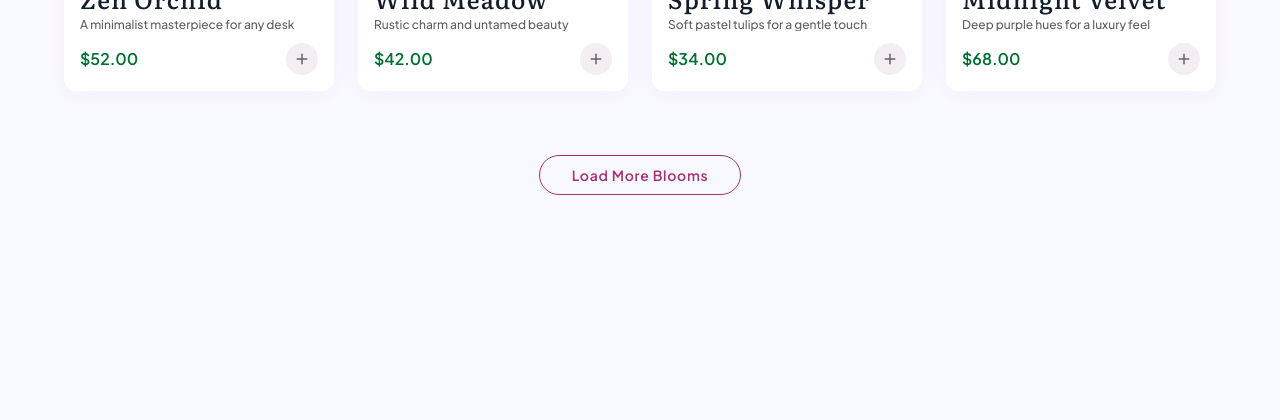
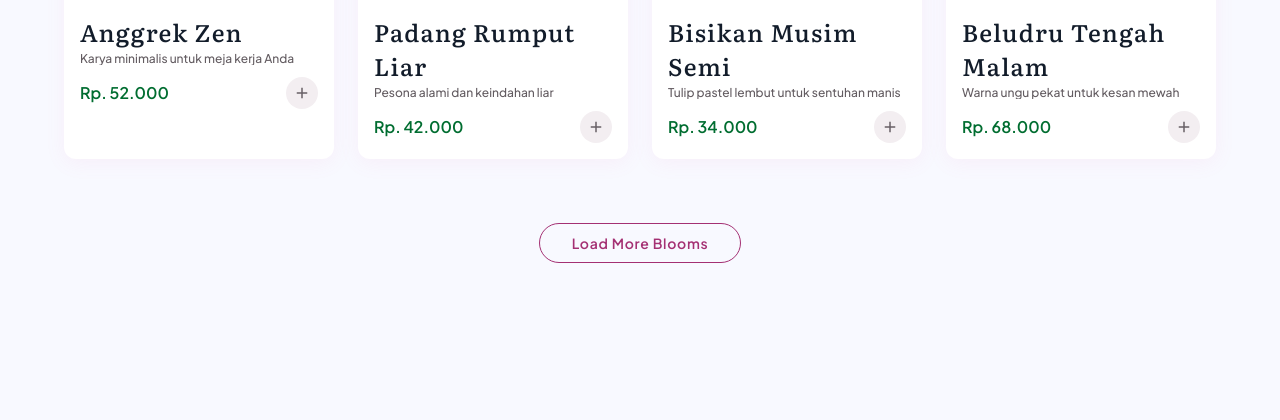
Before and after one commit to yuyunpinoliaa/projek-web-florashop, a PHP site: page /frontend/pages/katalog.php in a window 1280 px wide. Shown: the part 1011-1431 px from the top of the page. Before the commit the page ends 1206 px from the top, so only its background shows below. Run offline with PHP 8.4, Linux system fonts and the light colour scheme; data that the repository does not hold is empty; some libraries are stand-ins or nearby versions.

Commit message:
Memperbarui data katalog (#2)

```diff
--- a/frontend/pages/katalog.php
+++ b/frontend/pages/katalog.php
@@ -122,8 +122,8 @@ session_start();
 <main class="max-w-[1200px] mx-auto px-md md:px-lg mt-sm md:mt-md">
 <!-- Hero Section/Page Header -->
 <div class="py-sm md:py-md">
-    <h2 class="font-headline-lg text-headline-lg-mobile md:text-headline-lg text-on-surface">Curated Collections</h2>
-    <p class="font-body-md text-body-md text-secondary mt-xs max-w-lg">Find the perfect bloom for every occasion, hand-picked for freshness and elegance.</p>
+    <h2 class="font-headline-lg text-headline-lg-mobile md:text-headline-lg text-on-surface">Koleksi Pilihan</h2>
+    <p class="font-body-md text-body-md text-secondary mt-xs max-w-lg">Temukan bunga sempurna untuk setiap kesempatan, dipilih langsung untuk kesegaran dan keindahan.</p>
 </div>
 <!-- Filter & Sort Bar -->
 <div class="sticky top-[64px] z-40 bg-surface/80 backdrop-blur-md py-4 -mx-md px-md overflow-x-auto no-scrollbar flex items-center gap-sm md:gap-md">
@@ -162,10 +162,10 @@ session_start();
             </div>
         </div>
         <div class="p-4 flex flex-col gap-1">
-            <h3 class="font-headline-md text-label-md md:text-headline-md text-on-surface group-hover:text-primary transition-colors">Blushing Peonies</h3>
-            <p class="font-body-md text-label-sm text-secondary truncate">Elegant arrangement for special moments</p>
+            <h3 class="font-headline-md text-label-md md:text-headline-md text-on-surface group-hover:text-primary transition-colors">Peony Merah Muda</h3>
+            <p class="font-body-md text-label-sm text-secondary truncate">Rangkaian elegan untuk momen spesial</p>
             <div class="mt-2 flex items-center justify-between">
-                <span class="font-body-lg text-tertiary font-semibold">$45.00</span>
+                <span class="font-body-lg text-tertiary font-semibold">Rp. 45.000</span>
                 <button class="h-8 w-8 rounded-full bg-secondary-container/50 text-on-secondary-container flex items-center justify-center hover:bg-primary hover:text-on-primary transition-all active:scale-90">
                     <span class="material-symbols-outlined text-[18px]">add</span>
                 </button>
@@ -181,10 +181,10 @@ session_start();
             </button>
         </div>
         <div class="p-4 flex flex-col gap-1">
-            <h3 class="font-headline-md text-label-md md:text-headline-md text-on-surface group-hover:text-primary transition-colors">Crimson Romance</h3>
-            <p class="font-body-md text-label-sm text-secondary truncate">Classic long-stemmed red roses</p>
+            <h3 class="font-headline-md text-label-md md:text-headline-md text-on-surface group-hover:text-primary transition-colors">Romansa Merah Tua</h3>
+            <p class="font-body-md text-label-sm text-secondary truncate">Mawar merah klasik bertangkai panjang</p>
             <div class="mt-2 flex items-center justify-between">
-                <span class="font-body-lg text-tertiary font-semibold">$59.00</span>
+                <span class="font-body-lg text-tertiary font-semibold">Rp. 59.000</span>
                 <button class="h-8 w-8 rounded-full bg-secondary-container/50 text-on-secondary-container flex items-center justify-center hover:bg-primary hover:text-on-primary transition-all active:scale-90">
                     <span class="material-symbols-outlined text-[18px]">add</span>
                 </button>
@@ -200,10 +200,10 @@ session_start();
             </button>
         </div>
         <div class="p-4 flex flex-col gap-1">
-            <h3 class="font-headline-md text-label-md md:text-headline-md text-on-surface group-hover:text-primary transition-colors">Starlight Lily</h3>
-            <p class="font-body-md text-label-sm text-secondary truncate">Pure white lilies for a serene home</p>
+            <h3 class="font-headline-md text-label-md md:text-headline-md text-on-surface group-hover:text-primary transition-colors">Lily Cahaya Bintang</h3>
+            <p class="font-body-md text-label-sm text-secondary truncate">Lily putih murni untuk rumah yang tenang</p>
             <div class="mt-2 flex items-center justify-between">
-                <span class="font-body-lg text-tertiary font-semibold">$38.00</span>
+                <span class="font-body-lg text-tertiary font-semibold">Rp. 38.000</span>
                 <button class="h-8 w-8 rounded-full bg-secondary-container/50 text-on-secondary-container flex items-center justify-center hover:bg-primary hover:text-on-primary transition-all active:scale-90">
                     <span class="material-symbols-outlined text-[18px]">add</span>
                 </button>
@@ -219,10 +219,10 @@ session_start();
             </button>
         </div>
         <div class="p-4 flex flex-col gap-1">
-            <h3 class="font-headline-md text-label-md md:text-headline-md text-on-surface group-hover:text-primary transition-colors">Golden Sun</h3>
-            <p class="font-body-md text-label-sm text-secondary truncate">Bring the warmth of the sun indoors</p>
+            <h3 class="font-headline-md text-label-md md:text-headline-md text-on-surface group-hover:text-primary transition-colors">Matahari Keemasan</h3>
+            <p class="font-body-md text-label-sm text-secondary truncate">Bawa kehangatan matahari ke dalam ruangan</p>
             <div class="mt-2 flex items-center justify-between">
-                <span class="font-body-lg text-tertiary font-semibold">$32.00</span>
+                <span class="font-body-lg text-tertiary font-semibold">Rp. 32.000</span>
                 <button class="h-8 w-8 rounded-full bg-secondary-container/50 text-on-secondary-container flex items-center justify-center hover:bg-primary hover:text-on-primary transition-all active:scale-90">
                     <span class="material-symbols-outlined text-[18px]">add</span>
                 </button>
@@ -238,10 +238,10 @@ session_start();
             </button>
         </div>
         <div class="p-4 flex flex-col gap-1">
-            <h3 class="font-headline-md text-label-md md:text-headline-md text-on-surface group-hover:text-primary transition-colors">Zen Orchid</h3>
-            <p class="font-body-md text-label-sm text-secondary truncate">A minimalist masterpiece for any desk</p>
+            <h3 class="font-headline-md text-label-md md:text-headline-md text-on-surface group-hover:text-primary transition-colors">Anggrek Zen</h3>
+            <p class="font-body-md text-label-sm text-secondary truncate">Karya minimalis untuk meja kerja Anda</p>
             <div class="mt-2 flex items-center justify-between">
-                <span class="font-body-lg text-tertiary font-semibold">$52.00</span>
+                <span class="font-body-lg text-tertiary font-semibold">Rp. 52.000</span>
                 <button class="h-8 w-8 rounded-full bg-secondary-container/50 text-on-secondary-container flex items-center justify-center hover:bg-primary hover:text-on-primary transition-all active:scale-90">
                     <span class="material-symbols-outlined text-[18px]">add</span>
                 </button>
@@ -260,10 +260,10 @@ session_start();
             </div>
         </div>
         <div class="p-4 flex flex-col gap-1">
-            <h3 class="font-headline-md text-label-md md:text-headline-md text-on-surface group-hover:text-primary transition-colors">Wild Meadow</h3>
-            <p class="font-body-md text-label-sm text-secondary truncate">Rustic charm and untamed beauty</p>
+            <h3 class="font-headline-md text-label-md md:text-headline-md text-on-surface group-hover:text-primary transition-colors">Padang Rumput Liar</h3>
+            <p class="font-body-md text-label-sm text-secondary truncate">Pesona alami dan keindahan liar</p>
             <div class="mt-2 flex items-center justify-between">
-                <span class="font-body-lg text-tertiary font-semibold">$42.00</span>
+                <span class="font-body-lg text-tertiary font-semibold">Rp. 42.000</span>
                 <button class="h-8 w-8 rounded-full bg-secondary-container/50 text-on-secondary-container flex items-center justify-center hover:bg-primary hover:text-on-primary transition-all active:scale-90">
                     <span class="material-symbols-outlined text-[18px]">add</span>
                 </button>
@@ -279,10 +279,10 @@ session_start();
             </button>
         </div>
         <div class="p-4 flex flex-col gap-1">
-            <h3 class="font-headline-md text-label-md md:text-headline-md text-on-surface group-hover:text-primary transition-colors">Spring Whisper</h3>
-            <p class="font-body-md text-label-sm text-secondary truncate">Soft pastel tulips for a gentle touch</p>
+            <h3 class="font-headline-md text-label-md md:text-headline-md text-on-surface group-hover:text-primary transition-colors">Bisikan Musim Semi</h3>
+            <p class="font-body-md text-label-sm text-secondary truncate">Tulip pastel lembut untuk sentuhan manis</p>
             <div class="mt-2 flex items-center justify-between">
-                <span class="font-body-lg text-tertiary font-semibold">$34.00</span>
+                <span class="font-body-lg text-tertiary font-semibold">Rp. 34.000</span>
                 <button class="h-8 w-8 rounded-full bg-secondary-container/50 text-on-secondary-container flex items-center justify-center hover:bg-primary hover:text-on-primary transition-all active:scale-90">
                     <span class="material-symbols-outlined text-[18px]">add</span>
                 </button>
@@ -298,10 +298,10 @@ session_start();
             </button>
         </div>
         <div class="p-4 flex flex-col gap-1">
-            <h3 class="font-headline-md text-label-md md:text-headline-md text-on-surface group-hover:text-primary transition-colors">Midnight Velvet</h3>
-            <p class="font-body-md text-label-sm text-secondary truncate">Deep purple hues for a luxury feel</p>
+            <h3 class="font-headline-md text-label-md md:text-headline-md text-on-surface group-hover:text-primary transition-colors">Beludru Tengah Malam</h3>
+            <p class="font-body-md text-label-sm text-secondary truncate">Warna ungu pekat untuk kesan mewah</p>
             <div class="mt-2 flex items-center justify-between">
-                <span class="font-body-lg text-tertiary font-semibold">$68.00</span>
+                <span class="font-body-lg text-tertiary font-semibold">Rp. 68.000</span>
                 <button class="h-8 w-8 rounded-full bg-secondary-container/50 text-on-secondary-container flex items-center justify-center hover:bg-primary hover:text-on-primary transition-all active:scale-90">
                     <span class="material-symbols-outlined text-[18px]">add</span>
                 </button>
```
